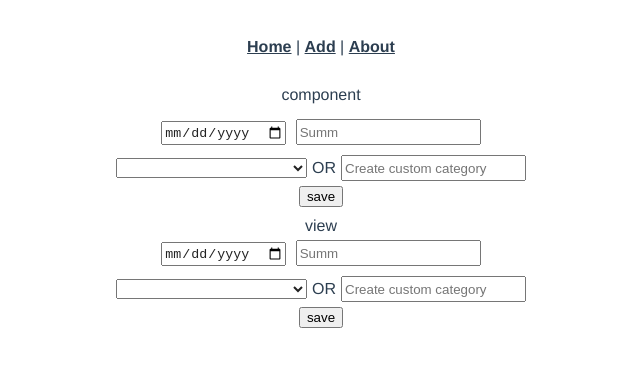
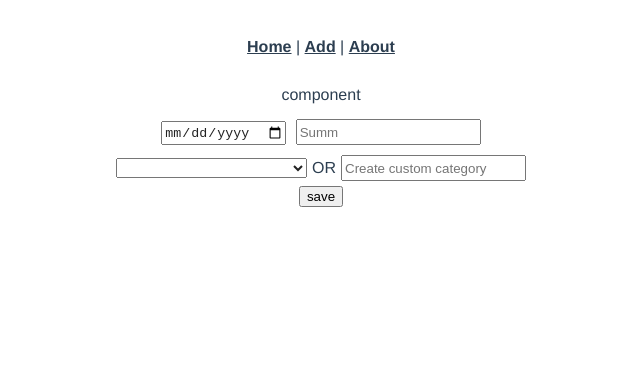
Before and after one commit to SergioWaters/vue_project, a Vue app: page /ModalView in a window 1280 px wide. Shown: the top 366 px of the page, without its empty margins (319-959 px from the left). Built offline with nearby package versions, Linux system fonts and the light colour scheme.

Commit message:
trying to make ExpenceAdd more abstract

```diff
--- a/src/components/ExpenceAdd.vue
+++ b/src/components/ExpenceAdd.vue
@@ -34,7 +34,7 @@ export default {
   props: {
     cat: String,
     customCat: String,
-    val: String,
+    val: Number,
     dat: String,
   },
   data() {
@@ -56,7 +56,7 @@ export default {
       const expence = {
         category: this.customCategory || this.category,
         date: this.date || this.getCurrentDate,
-        value: +this.value,
+        value: this.val || +this.value,
       };
       this.updNewExpence(expence);
     },
@@ -73,8 +73,7 @@ export default {
   },
   mounted() {
     if (this.props) {
-      this.category = this.cat;
-      this.customCategory = this.customCat;
+      this.customCategory = this.customCat || this.cat;
       this.value = this.val;
       this.date = this.dat;
     }
--- a/src/components/ModalWindow.vue
+++ b/src/components/ModalWindow.vue
@@ -10,12 +10,10 @@
 </template>
 
 <script>
-import ExpenceAdd from "./ExpenceAdd.vue";
-
 // import ExpenceEdit from "./ExpenceEdit.vue";
 
 export default {
-  components: { ExpenceAdd },
+  components: { ExpenceAdd: () => import("./ExpenceAdd.vue") },
   name: "ModalWindow",
   props: {
     name: String,
--- a/src/router/router.js
+++ b/src/router/router.js
@@ -15,7 +15,7 @@ const routes = [
     component: () => import('../views/ModalView.vue'),
   },
   {
-    path: '/ModalView/:cost',
+    path: '/ModalView/:category',
     name: 'ModalViewAdd',
     component: () => import('../views/ModalView.vue'),
   },
--- a/src/views/HomeView.vue
+++ b/src/views/HomeView.vue
@@ -6,7 +6,7 @@
       <router-link
         v-for="item in getCategoryArr"
         :key="item"
-        :to="`/ModalView/${amount}?category=${item}`"
+        :to="`/ModalView/:${item}?value=${amount}`"
       >
         {{ item }}
       </router-link>
--- a/src/views/ModalView.vue
+++ b/src/views/ModalView.vue
@@ -6,41 +6,17 @@
       :dat="date"
       :val="value"
       :customCat="customCategory"
+      @addExpence="addExpence"
     />
-    view
-    <div>
-      <!-- v-show="formVisible" -->
-      <h3 v-if="alertVisible">All of thoose lines should be filled</h3>
-      <div>
-        <input v-model="date" type="date" placeholder="Date" />
-        <input v-model="value" type="number" placeholder="Summ" />
-      </div>
-      <div>
-        <select v-model="category">
-          <option disabled>Choose an existing category</option>
-          <option v-for="option in this.getCategoryArr" :key="option">
-            {{ option }}
-          </option>
-        </select>
-        <span>OR</span>
-        <input
-          type="text"
-          placeholder="Create custom category"
-          v-model="customCategory"
-        />
-      </div>
-      <button @click="addExpence">save</button>
-    </div>
   </div>
 </template>
 
 <script>
 import { mapGetters } from "vuex";
 import { mapMutations } from "vuex";
-import ExpenceAdd from "../components/ExpenceAdd.vue";
 
 export default {
-  components: { ExpenceAdd },
+  components: { ExpenceAdd: () => import("../components/ExpenceAdd.vue") },
   name: "ExpenceAddModal",
   data() {
     return {
@@ -49,41 +25,20 @@ export default {
       category: "",
       customCategory: "",
       value: null,
-      componentOn: "",
     };
   },
   methods: {
     ...mapMutations(["updNewExpence"]),
-    addExpence() {
-      this.alertVisible = false;
-      if (!this.category) this.category = this.customCategory;
-      if (!this.category || !this.value) return (this.alertVisible = true);
-
-      const expence = {
-        category: this.customCategory || this.category,
-        date: this.date || this.getCurrentDate,
-        value: +this.value,
-      };
-
-      this.updNewExpence(expence);
-    },
   },
   computed: {
     ...mapGetters(["getCategoryArr"]),
-    getCurrentDate() {
-      const today = new Date();
-      const d = today.getDate();
-      const m = today.getMonth() + 1;
-      const y = today.getFullYear();
-      return `${y}.${m}.${d}`;
-    },
   },
   mounted() {
-    if (this.$route.query.category)
-      this.customCategory = this.$route.query.category;
+    console.log(this.$route.params, this.$route.value);
+    if (this.$route.params.category)
+      this.customCategory = this.$route.params.category;
     if (this.$route.query.value) this.value = +this.$route.query.value;
-    if (this.$route.params.cost) this.value = +this.$route.params.cost;
-    if (this.$route.params.cost && this.$route.query.category) {
+    if (this.$route.params.category && this.$route.query.category) {
       this.addExpence();
       this.$router.push({
         name: "home",
```
